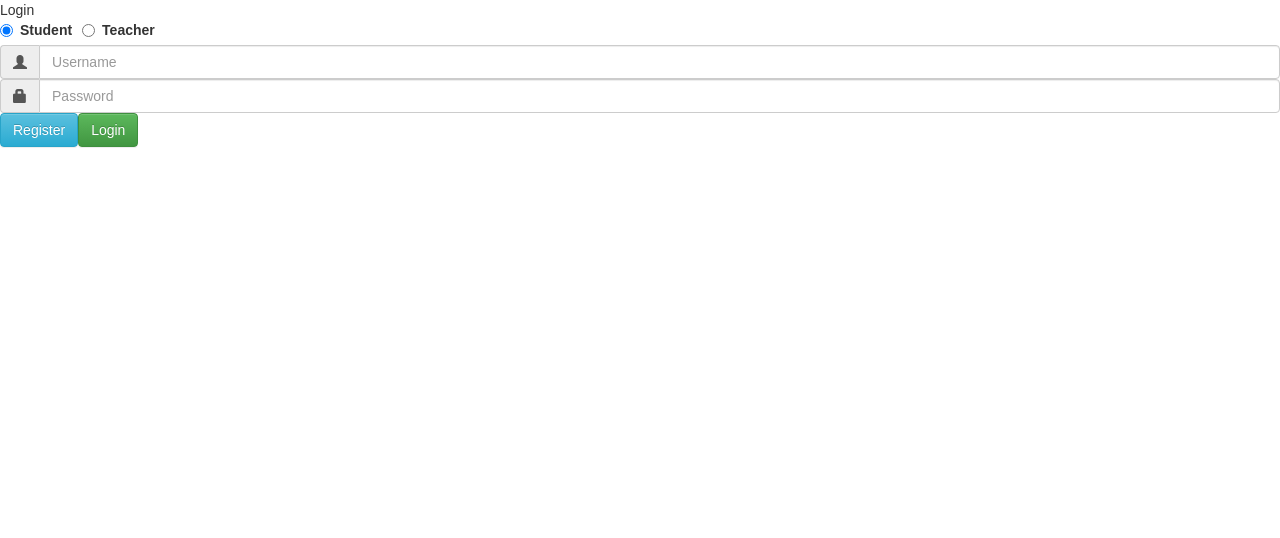
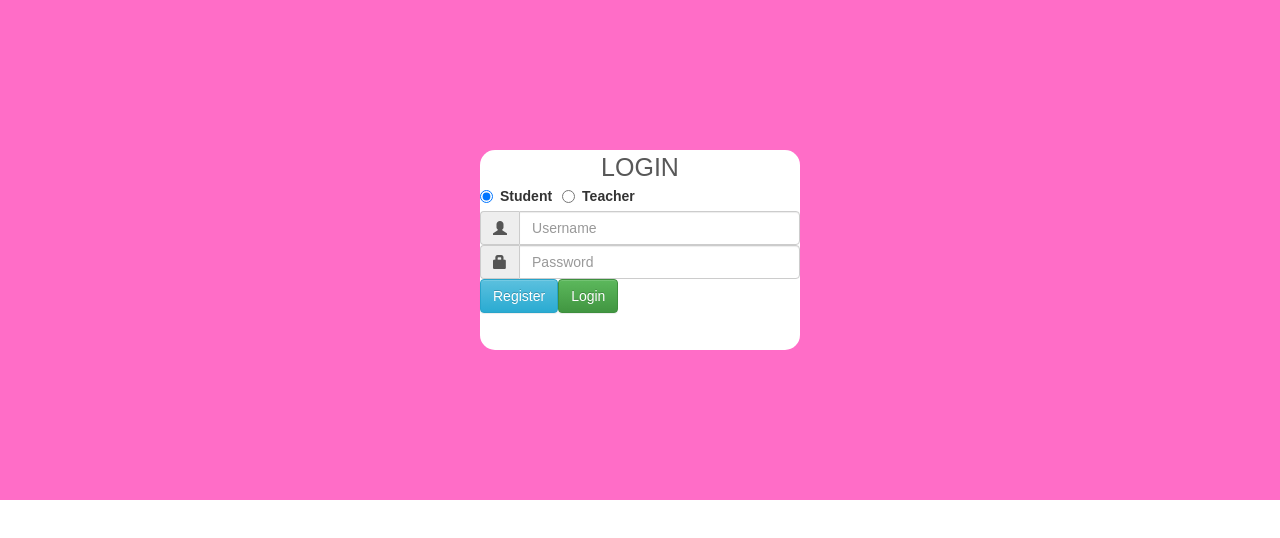
Before and after one commit to SaBuZa/RegistrarSystem-Front, a React (Create React App) app: page / in a window 1280 px wide. Shown: the top 538 px of the page. Built offline with nearby package versions, Linux system fonts and the light colour scheme.

Commit message:
Add all available pages and CSS on login

```diff
--- /dev/null
+++ b/src/Login/Login.css
@@ -0,0 +1,23 @@
+.flexbox {
+    display: flex;
+    justify-content: center;
+    align-items: center;
+    width: 100%;
+    height: 500px;
+    background-color: rgb(255, 109, 199);
+}
+
+div.flexbox-container{
+    width : 25%;
+    height: 40%;
+    background-color : rgb(255, 255, 255);
+    border-radius: 15px;
+}
+
+.logintxt{
+    text-align : center;
+    text-transform: uppercase;
+    font-size: 25px;
+    color : rgb(88, 88, 88);
+
+}
--- a/src/Login/index.js
+++ b/src/Login/index.js
@@ -1,5 +1,8 @@
 import React, { Component } from 'react';
 import axios from 'axios';
+
+import './Login.css';
+
 import RegisterButton from './RegisterButton';
 import LoginButton from './LoginButton';
 import LoginTypeRadio from  './LoginTypeRadio';
@@ -79,11 +82,10 @@ class Login extends Component {
     //console.log(this.state.selectedType);
     //<LoginButton onLoginClick={this.handleLogin} selectedType={this.state.selectedType}/>
     return (
-      <div>
-
-          <div>Login</div>
+      <div className="flexbox">
+        <div className="flexbox-container">
+            <div className="logintxt">Login</div>
             <LoginTypeRadio onTypeChange={this.onLoginTypeChange} />
-
             <div className="input-group">
               <span className="input-group-addon"><i className="glyphicon glyphicon-user"></i></span>
               <input id="username" type="text" className="form-control" name="Username" placeholder="Username"></input>
@@ -97,6 +99,7 @@ class Login extends Component {
               <LoginButton onLoginClick={this.handleLogin} />
             </div>
           </div>
+      </div>
     );
   }
 }
--- a/src/StudentMenu/ViewPanel/DocumentRequest/index.js
+++ b/src/StudentMenu/ViewPanel/DocumentRequest/index.js
@@ -1,6 +1,29 @@
 import React, { Component } from 'react';
+import axios from 'axios';
 
 export default class DocumentRequest extends Component {
+
+    state = {
+        data : null
+    }
+
+    componentDidMount = () => {
+        this.onSubmit();
+
+    }
+
+    onQueried = (res) => {
+        this.setState({data:res});
+    }
+
+    onSubmit = () => {
+       var qstring = '/certificate';
+
+       axios.get(qstring).then((res) => {
+            this.onQueried(res);
+        })
+    }
+
     render() {
         return (
             <div>
--- a/src/StudentMenu/ViewPanel/TranscriptRequest/index.js
+++ b/src/StudentMenu/ViewPanel/TranscriptRequest/index.js
@@ -1,6 +1,28 @@
 import React, { Component } from 'react';
+import axios from 'axios';
 
 export default class TranscriptRequest extends Component {
+
+    state = {
+        data : null
+    }
+
+    componentDidMount = () => {
+        this.onSubmit();
+    }
+
+    onQueried = (res) => {
+        this.setState({data:res});
+    }
+
+    onSubmit = () => {
+       var qstring = '/transcript';
+
+       axios.get(qstring).then((res) => {
+            this.onQueried(res);
+        })
+    }
+
     render() {
         return (
             <div>
```
Lines whose indentation alone changed are shown as unchanged.
